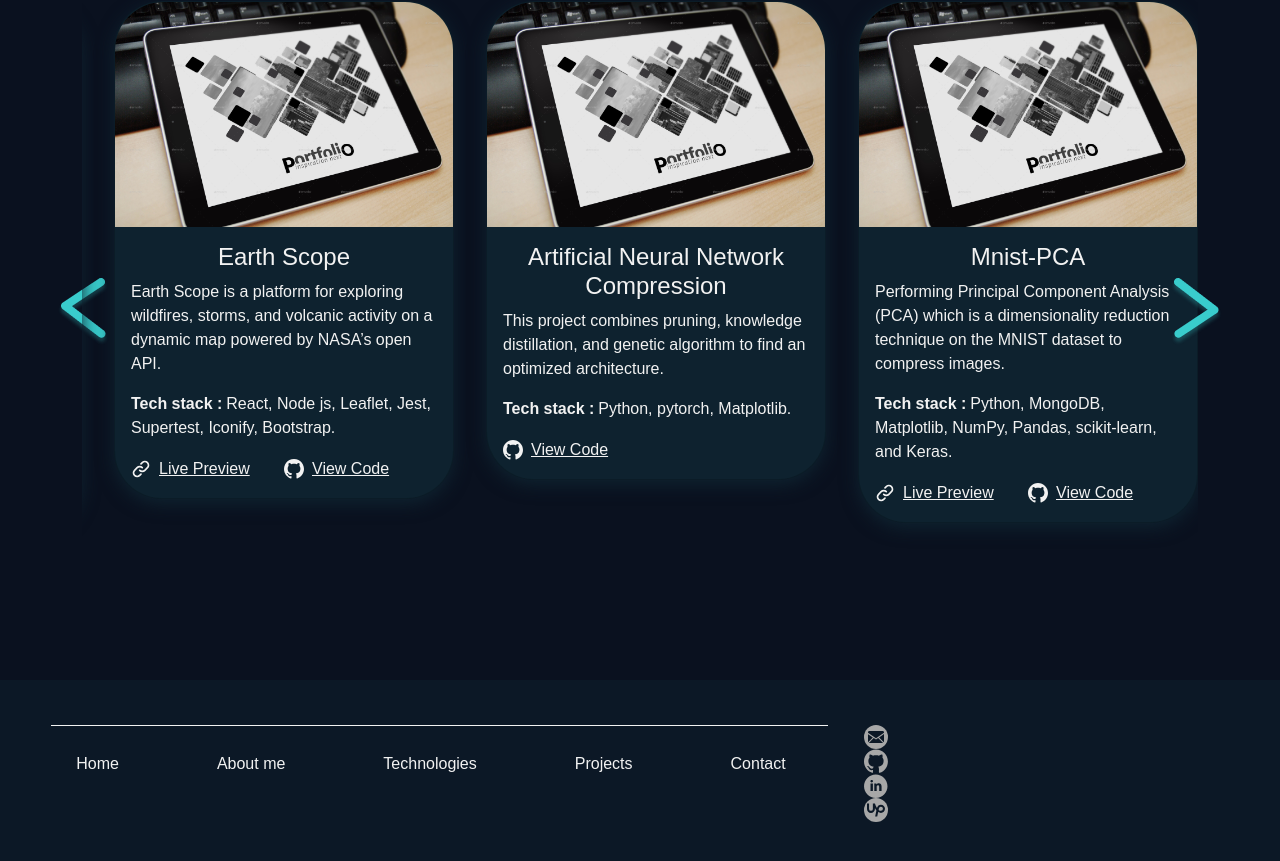
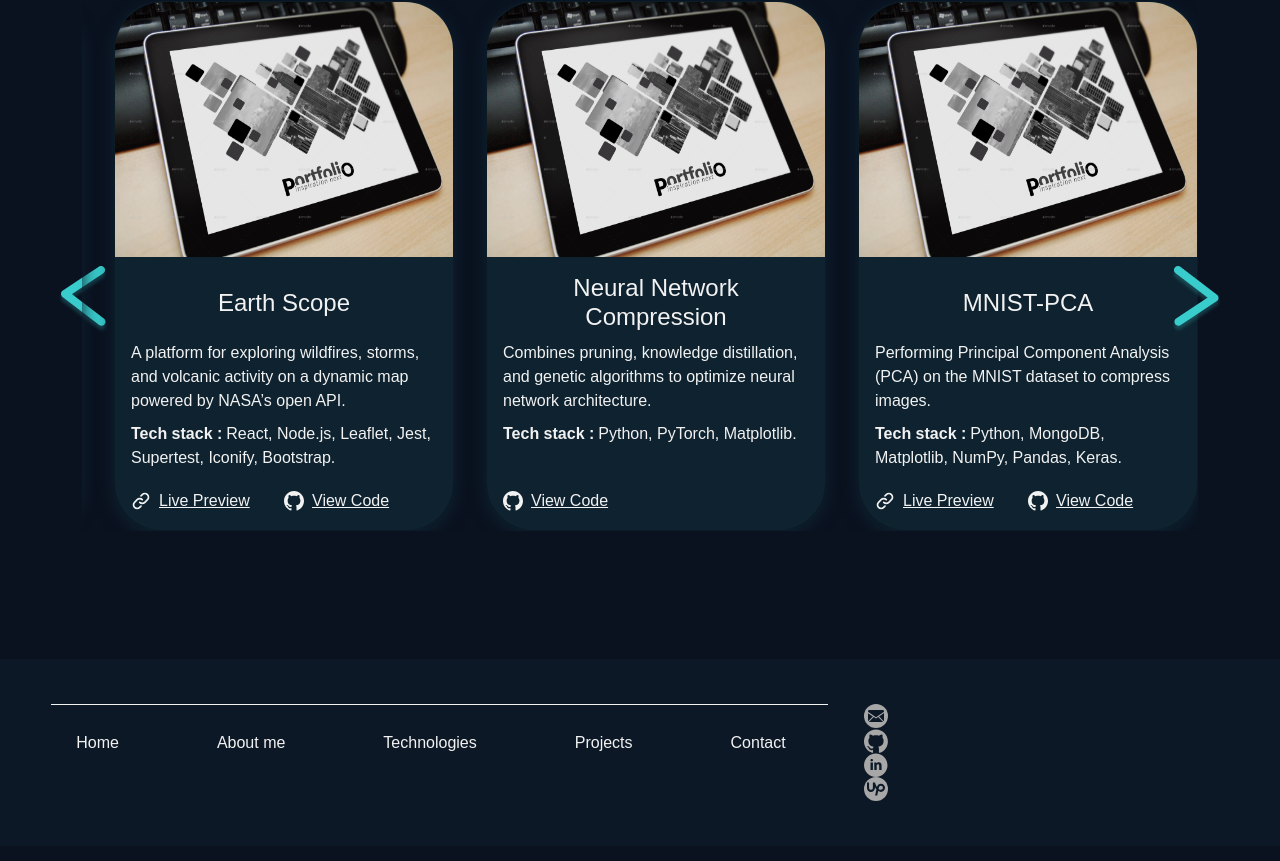
Before and after one commit to AmiraBelkis/My-Portfolio, a React (Vite) app in the folder Portfolio/: page / in a window 1280 px wide. Shown: the part 1620-2481 px from the top of the page. Built offline with nearby package versions, Linux system fonts and the light colour scheme.

Commit message:
clean prjtct items

```diff
--- a/Portfolio/public/projects.yml
+++ b/Portfolio/public/projects.yml
@@ -1,57 +1,56 @@
 projects:
-    -
-      name: Earth Scope
-      image: portfolio.jpg
-      description: Earth Scope is a platform for exploring wildfires, storms, and volcanic activity on a dynamic map powered by NASA’s open API.
-      tech:  React, Node js, Leaflet, Jest, Supertest, Iconify, Bootstrap.
-      githubLink: https://github.com/AmiraBelkis/earth-scope
-      LiveReviewLink: https://earthscope.vercel.app/
-    -
-      name: Artificial Neural Network Compression
-      image: portfolio.jpg
-      description: This project combines pruning, knowledge distillation, and genetic algorithm to find an optimized architecture.
-      tech: Python, pytorch, Matplotlib.
-      githubLink: https://github.com/AmiraBelkis/Neural-Network-Reduction-via-Knowledge-Transfer
-      LiveReviewLink:
-    -
-      name: Mnist-PCA
-      image: portfolio.jpg
-      description: Performing Principal Component Analysis (PCA) which is a dimensionality reduction technique on the MNIST dataset to compress images.
-      tech: Python, MongoDB, Matplotlib, NumPy, Pandas, scikit-learn, and Keras.
-      githubLink: https://github.com/AmiraBelkis/Mnist-PCA
-      LiveReviewLink: https://github.com/AmiraBelkis/Mnist-PCA/blob/main/Script.ipynb
-    -
-      name: Aya'a portfolio
-      image: portfolio.jpg
-      description: This project involves the development of a compelling portfolio for Feliachi Aya Ahlam, a computer science student, showcasing her skills and projects.
-      tech: HTML5, CSS3, native JavaScript, and Bootstrap5.
-      githubLink:
-      LiveReviewLink: https://ayaahlamfeliachi.github.io/Feliachi-Aya-Ahlem-portfolio/
-    -
-      name: Sirius Diag
-      image: portfolio.jpg
-      description: Developed a custom e-commerce app for OBDeleven products, providing a seamless shopping experience tailored to client needs for Sirius Net.
-      tech: PHP, HTML5, CSS3, native JavaScript, and Bootstrap5.
-      githubLink:
-      LiveReviewLink: https://sirius-diag.com/
-    -
-      name: Bundle stock for Inventory Management
-      image: portfolio.jpg
-      description: Developed a bundle calculation program to determine the maximum number of bundles that can be created based on available inventory stock and component structure.
-      tech: Java, Spring boot, Hibernate, JUnit, H2.
-      githubLink: https://github.com/AmiraBelkis/Qublex-coding-challange
-      LiveReviewLink:
-    -
-      name: Biometric Time Clock System API
-      image: portfolio.jpg
-      description: Developed a RESTful API for a biometric time clock system, which facilitates employee check-ins and check-outs and calculates work hours.
-      tech: Node.js, Express, MongoDB.
-      githubLink: https://github.com/AmiraBelkis/Biometric-Time-Clock-mini-project
-      LiveReviewLink:
-    -
-      name: Box-Shadow CSS Generator
-      image: portfolio.jpg
-      description: This user-friendly tool provides an intuitive and interactive interface, allowing users to dynamically generate box shadow styles by visually manipulating parameters.
-      tech: HTML5, CSS3, native JavaScript.
-      githubLink: https://github.com/AmiraBelkis/Box-Shadow-2
-      LiveReviewLink: https://amirabelkis.github.io/Box-Shadow-2/
+  - name: Earth Scope
+    image: portfolio.jpg
+    description: A platform for exploring wildfires, storms, and volcanic activity on a dynamic map powered by NASA’s open API.
+    tech: React, Node.js, Leaflet, Jest, Supertest, Iconify, Bootstrap.
+    githubLink: https://github.com/AmiraBelkis/earth-scope
+    LiveReviewLink: https://earthscope.vercel.app/
+
+  - name: Neural Network Compression
+    image: portfolio.jpg
+    description: Combines pruning, knowledge distillation, and genetic algorithms to optimize neural network architecture.
+    tech: Python, PyTorch, Matplotlib.
+    githubLink: https://github.com/AmiraBelkis/Neural-Network-Reduction-via-Knowledge-Transfer
+    LiveReviewLink:
+
+  - name: MNIST-PCA
+    image: portfolio.jpg
+    description: Performing Principal Component Analysis (PCA) on the MNIST dataset to compress images.
+    tech: Python, MongoDB, Matplotlib, NumPy, Pandas, Keras.
+    githubLink: https://github.com/AmiraBelkis/Mnist-PCA
+    LiveReviewLink: https://github.com/AmiraBelkis/Mnist-PCA/blob/main/Script.ipynb
+
+  - name: Aya's Portfolio
+    image: portfolio.jpg
+    description: Development of a compelling portfolio for Feliachi Aya Ahlam, a computer science student.
+    tech: HTML5, CSS3, JavaScript, Bootstrap5.
+    githubLink:
+    LiveReviewLink: https://ayaahlamfeliachi.github.io/Feliachi-Aya-Ahlem-portfolio/
+
+  - name: Sirius Diag
+    image: portfolio.jpg
+    description: Custom e-commerce app for OBDeleven products, providing a seamless shopping experience tailored to client needs.
+    tech: PHP, HTML5, CSS3, JavaScript, Bootstrap5.
+    githubLink:
+    LiveReviewLink: https://sirius-diag.com/
+
+  - name: Bundle Stock
+    image: portfolio.jpg
+    description: Bundle calculation program to determine the maximum number of bundles based on available inventory stock.
+    tech: Java, Spring Boot, Hibernate, JUnit, H2.
+    githubLink: https://github.com/AmiraBelkis/Qublex-coding-challange
+    LiveReviewLink:
+
+  - name: Biometric Time Clock System API
+    image: portfolio.jpg
+    description: RESTful API for a biometric time clock system, facilitating employee check-ins/check-outs and calculating work hours.
+    tech: Node.js, Express, MongoDB.
+    githubLink: https://github.com/AmiraBelkis/Biometric-Time-Clock-mini-project
+    LiveReviewLink:
+
+  - name: Box-Shadow CSS Generator
+    image: portfolio.jpg
+    description: User-friendly tool for dynamically generating box shadow styles by visually manipulating parameters.
+    tech: HTML5, CSS3, JavaScript.
+    githubLink: https://github.com/AmiraBelkis/Box-Shadow-2
+    LiveReviewLink: https://amirabelkis.github.io/Box-Shadow-2/
--- a/Portfolio/src/App.css
+++ b/Portfolio/src/App.css
@@ -124,7 +124,7 @@ h3.section-sub-title {
 
 .prjt-img {
   width: 100% !important;
-  height: 45% !important;
+  height: 255px !important;
   border-top-right-radius: 3rem;
   border-top-left-radius: 3rem;
 }
--- a/Portfolio/src/component/Projects/Description.jsx
+++ b/Portfolio/src/component/Projects/Description.jsx
@@ -1,5 +1,5 @@
-export const Description = ({ children }) => {
+export const Description = ({ children, props }) => {
     return (
-        <p className="p-0 text-start"> {children} </p>
+        <p className="p-0 text-start" {...props}> {children} </p>
     )
 }
--- a/Portfolio/src/component/Projects/Link.jsx
+++ b/Portfolio/src/component/Projects/Link.jsx
@@ -1,9 +1,9 @@
 import { GithubIcon, LinkChainIcon } from "../../ui/Icon";
 
-export const Link = ({ link, type }) => {
+export const Link = ({ link, type, props }) => {
     const icon = (type === 'code') ? <GithubIcon></GithubIcon> : (type === 'preview') ? <LinkChainIcon></LinkChainIcon> : <></>
     const text = (type === 'code') ? "View Code" : (type === 'preview') ? "Live Preview" : ""
-    const element = <div className="col-sm-6 d-flex justify-content-start align-items-center gap-2">
+    const element = <div className="col-sm-6 d-flex justify-content-start align-items-center gap-2" {...props}>
         {icon} <a className="prjt-link" href={link} target="_blank">{text}</a>
     </div>
     return link ? element : <></>;
--- a/Portfolio/src/component/Projects/ProjectItem.jsx
+++ b/Portfolio/src/component/Projects/ProjectItem.jsx
@@ -8,11 +8,11 @@ export const ProjectItem = ({ name, image, description, tech, githubLink, LiveRe
         <Card col="col-sm-auto">
             <img src={`/src/assets/img/prjt/${image}`} alt="Project-img" className="prjt-img" />
             <div className="container p-3">
-                <h4>{name}</h4>
-                <Description>
+                <h4 className="d-flex align-items-center justify-content-center" style={{ height: "60px" }}>{name}</h4>
+                <Description props={{ style: { height: "65px" } }} >
                     {description}
                 </Description>
-                <TechStack>
+                <TechStack props={{ style: { height: "50px" } }}>
                     {tech}
                 </TechStack>
                 <div className="d-flex">
--- a/Portfolio/src/component/Projects/TechStack.jsx
+++ b/Portfolio/src/component/Projects/TechStack.jsx
@@ -1,6 +1,6 @@
-export const TechStack = ({ children }) => {
+export const TechStack = ({ children, props }) => {
     return (
-        <p className="p-0 text-start">
+        <p className="p-0 text-start" {...props}>
             <strong className="me-1">Tech stack :</strong>
             {children}
         </p>
```
